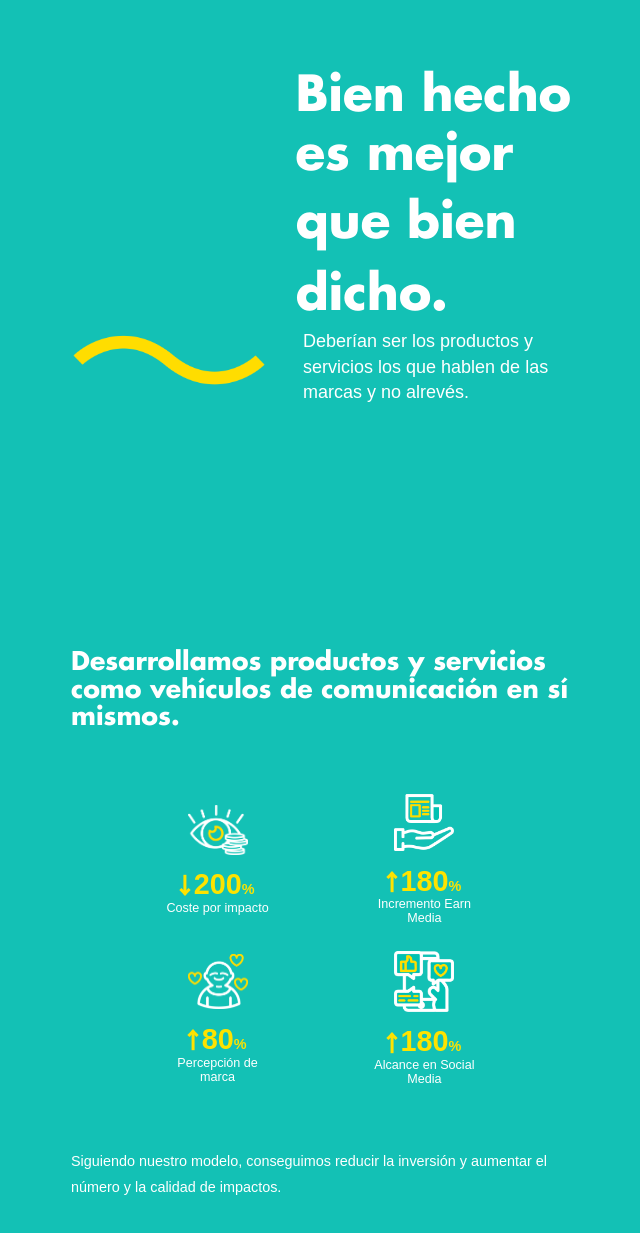
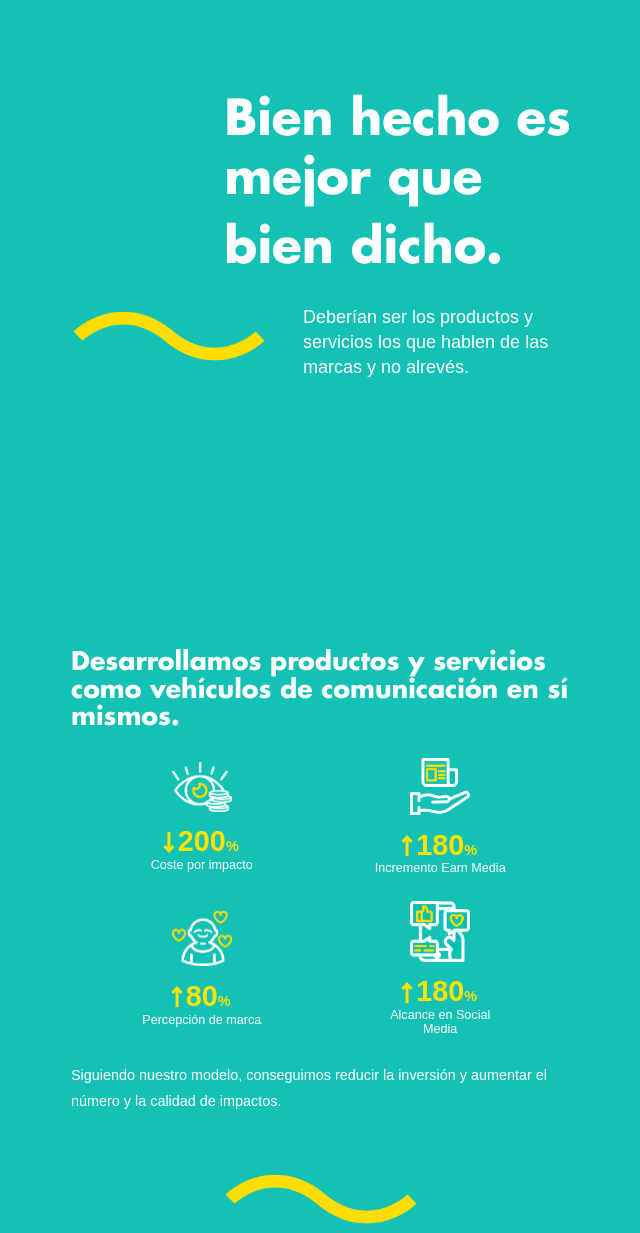
Before and after one commit to MadhurMata/medio-lleno-2.0, a Gatsby site: page / in a window 1280 px wide. Shown: the part 400-1633 px from the top of the page, without its empty margins (319-959 px from the left). Built offline with nearby package versions, Linux system fonts and the light colour scheme; Gatsby itself is replaced by a stand-in of ours.

Commit message:
retoques

```diff
--- a/src/components/devices/home.js
+++ b/src/components/devices/home.js
@@ -7,6 +7,7 @@
   align-items: start-end;
   flex-direction: column;
   color: white;
+  margin-bottom: 1rem;
      h1 {
         line-height: 3.3rem;
         font-size: 2.7rem;
@@ -28,16 +29,40 @@
   max-width: 500px;
 `
 
+const OnlyMobile = styled.div`
+  @media only screen and (min-device-width: 396px) and (max-device-width: 999px) {
+    display: none;
+  }
+`
+
+const BetweenDevices = styled.div`
+  @media only screen and (max-device-width: 395px) {
+    display: none;
+  }
+`
+
+
+
 export default function Home() {
   const text = 'Deberían ser los productos y servicios los que hablen de las marcas y no alrevés.';
   return (
       <Container>
+        <BetweenDevices>
+          <MainMessage>
+            <h1>Bien hecho es</h1>
+            <h1>mejor que</h1>
+            <h1 style={{  lineHeight: "4.3rem"}}>bien dicho.</h1>
+            {/* <h1 style={{  lineHeight: "3.7rem"}}>dicho.</h1> */}
+          </MainMessage>
+        </BetweenDevices>
+        <OnlyMobile>
           <MainMessage>
             <h1>Bien hecho</h1>
             <h1>es mejor</h1>
             <h1 style={{  lineHeight: "4.3rem"}}>que bien</h1>
             <h1 style={{  lineHeight: "3.7rem"}}>dicho.</h1>
           </MainMessage>
+        </OnlyMobile>
         <WaveAndText width={"45%"} text={text}></WaveAndText>
       </Container>
   )
--- a/src/components/shared/menu.js
+++ b/src/components/shared/menu.js
@@ -9,7 +9,7 @@
 const StyledMenu = styled.div`
   position: absolute;
   top: 0;
-  left: 0;
+  left: -1rem;
   display: flex;
   justify-content: space-between;
   background: white;
@@ -17,11 +17,6 @@
   height: 8rem;
   transition: transform 0.3s ease-in-out;
   padding: 1rem;
-
-  @media  {
-    width: 100vw;
-  }
-
 `
 
 const Nav = styled.nav`
--- a/src/components/shared/queHacemosCardsList.js
+++ b/src/components/shared/queHacemosCardsList.js
@@ -8,7 +8,10 @@
   flex-wrap: wrap;
   justify-content: space-evenly;
   align-items: center;
-  padding: 2rem;
+
+  @media only screen and (min-device-width: 1000px) {
+    padding: 2rem;
+  }
 `
 
 const Card = styled.div`
@@ -16,7 +19,7 @@
   justify-content: center;
   flex-direction: column;
   align-items: center;
-  width: 45%;
+  width: 46%;
   align-items: center;
 
   p {
--- a/src/styles/styles.js
+++ b/src/styles/styles.js
@@ -54,5 +54,5 @@
   width: 100%;
   display flex;
   justify-content: center;
-  margin: 2rem 0;
+  margin: 3rem 0;
 `
```
Lines whose indentation alone changed are shown as unchanged.
